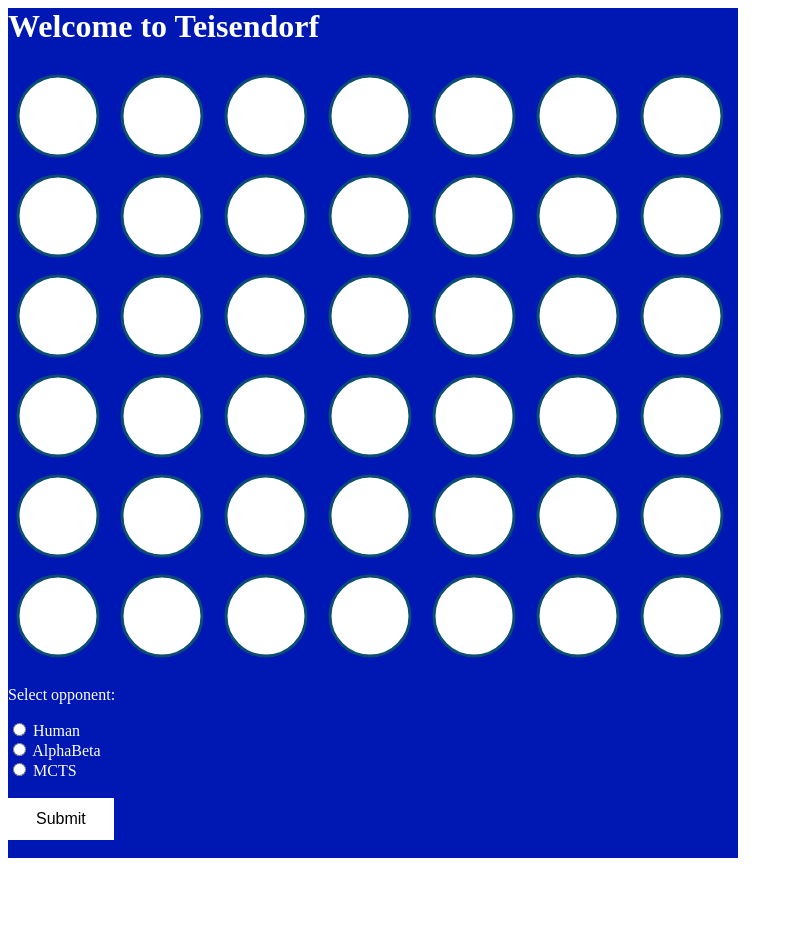
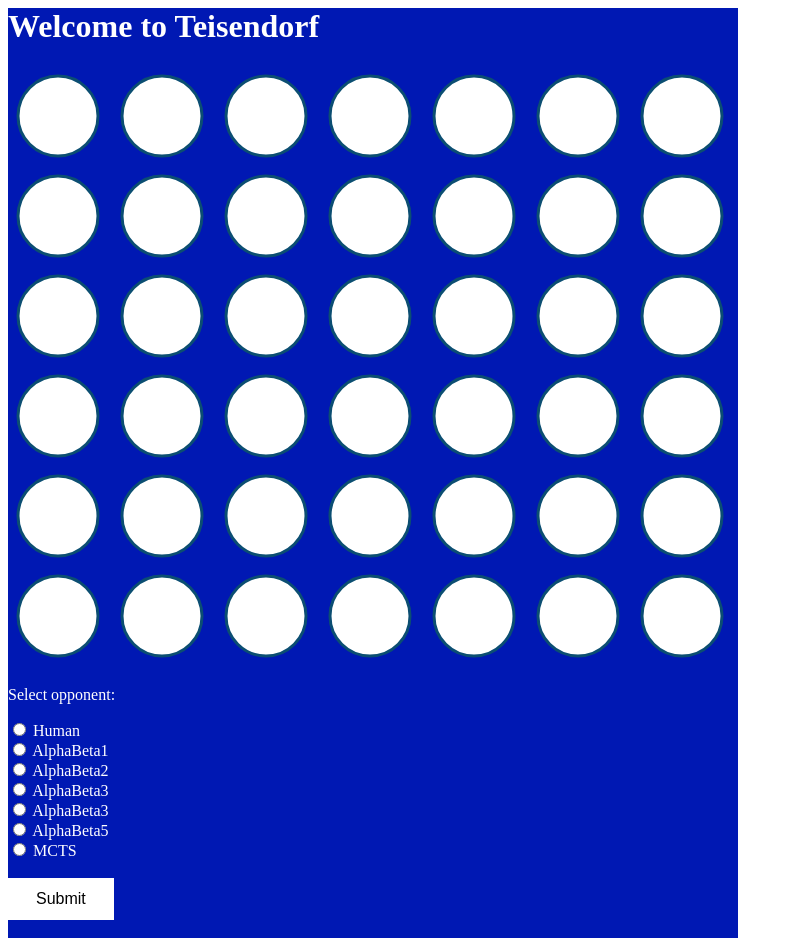
Before and after one commit to leo-pfeiffer/connect4-ai, a Flask app: page / in a window 1280 px wide. Shown: the whole page, without its empty margins (0-793 px from the left). Before the commit the page ends 858 px from the top, so only its background shows below. Run offline with Flask 2, Linux system fonts and the light colour scheme.

Commit message:
JS: Added different AB depth levels

```diff
--- a/connect4/js_app/flasktest.py
+++ b/connect4/js_app/flasktest.py
@@ -49,8 +49,20 @@ def gameBoard_to_matrix(gameBoard):
 
 def call_AI(gameBoard, ai):
     board = gameBoard_to_matrix(gameBoard)
-    if ai == 'AlphaBeta':
-        AB = AlphaBeta(board=board, no=2, name='AlphaBeta', depth=2)
+    if ai == 'AlphaBeta1':
+        AB = AlphaBeta(board=board, no=2, name='AlphaBeta1', depth=1)
+        selected_col = AB.selector(board, -math.inf, math.inf, True)
+    elif ai == 'AlphaBeta2':
+        AB = AlphaBeta(board=board, no=2, name='AlphaBeta2', depth=2)
+        selected_col = AB.selector(board, -math.inf, math.inf, True)
+    elif ai == 'AlphaBeta3':
+        AB = AlphaBeta(board=board, no=2, name='AlphaBeta3', depth=3)
+        selected_col = AB.selector(board, -math.inf, math.inf, True)
+    elif ai == 'AlphaBeta4':
+        AB = AlphaBeta(board=board, no=2, name='AlphaBeta3', depth=4)
+        selected_col = AB.selector(board, -math.inf, math.inf, True)
+    elif ai == 'AlphaBeta5':
+        AB = AlphaBeta(board=board, no=2, name='AlphaBeta3', depth=5)
         selected_col = AB.selector(board, -math.inf, math.inf, True)
     elif ai == 'MCTS':
         M = MCTS(board=board, no=2, name='MCTS')
--- a/connect4/js_app/templates/connect_html.html
+++ b/connect4/js_app/templates/connect_html.html
@@ -148,8 +148,16 @@
               <p>Select opponent:</p>
               <input type="radio" id="Human" name="opponent" value="Human">
               <label for="Human" color='white'>Human</label><br>
-              <input type="radio" id="AlphaBeta" name="opponent" value="AlphaBeta">
-              <label for="AlphaBeta">AlphaBeta</label><br>
+              <input type="radio" id="AlphaBeta1" name="opponent" value="AlphaBeta1">
+              <label for="AlphaBeta1">AlphaBeta1</label><br>
+              <input type="radio" id="AlphaBeta2" name="opponent" value="AlphaBeta2">
+              <label for="AlphaBeta2">AlphaBeta2</label><br>
+              <input type="radio" id="AlphaBeta3" name="opponent" value="AlphaBeta3">
+              <label for="AlphaBeta3">AlphaBeta3</label><br>
+              <input type="radio" id="AlphaBeta4" name="opponent" value="AlphaBeta4">
+              <label for="AlphaBeta4">AlphaBeta3</label><br>
+              <input type="radio" id="AlphaBeta5" name="opponent" value="AlphaBeta5">
+              <label for="AlphaBeta5">AlphaBeta5</label><br>
               <input type="radio" id="MCTS" name="opponent" value="MCTS">
               <label for="MCTS">MCTS</label><br><br>
         </div>
--- a/connect4/js_app/templates/static/script.js
+++ b/connect4/js_app/templates/static/script.js
@@ -106,12 +106,24 @@
 			// reset turns
 			numTurns = 0;
 
+			// reset opponent selection
+			opponent = "None";
+
+			// reset Player
+			currentPlayer = 'red';
+
 			return gameBoard;
 
 		};
 		const markNextFree = function (x) {
 			// x: x-value of clicked column
 			// get the next free position in the column or alert that column is full
+
+			if (opponent === "None"){
+				alert("To start the game, select your opponent and click submit.")
+				return;
+			}
+
 			let nextY;
 			nextY = false;
 
@@ -138,7 +150,6 @@
 			// check if game is over
 			if (isWinner(parseInt(x), nextY)) {
 				alert(currentPlayer + ' wins!');
-				console.log(gameBoard);
 				clearBoard();
 				return true;
 			}
@@ -172,7 +183,7 @@
 		let numRows = 6;
 		let numCols = 7;
 		let numTurns = 0;
-		let opponent = 'Human';
+		let opponent = "None";
 
 		let _init = function () {
 
--- a/connect4/js_app/templates/static/style.css
+++ b/connect4/js_app/templates/static/style.css
@@ -1,12 +1,34 @@
 * {
 	border: 0;
 	padding: 0;
+	box-sizing: border-box;
 }
 
 #game-board {
 	background: #0018b3;
 	width: 730px;
 	cursor: pointer;
+}
+
+/* Create two unequal columns that floats next to each other */
+.textcolumn {
+  float: left;
+  padding: 10px;
+}
+
+.left {
+  width: 25%;
+}
+
+.right {
+  width: 75%;
+}
+
+/* Clear floats after the columns */
+.textrow:after {
+  content: "";
+  display: table;
+  clear: both;
 }
 
 .column {
--- a/connect4/lib/gameplay.py
+++ b/connect4/lib/gameplay.py
@@ -16,6 +16,7 @@ def play_game(players, board):
     while not Board.so_won(board, players[turn ^ 1].no) and len(Board.valid_locations(board)) > 0:
         if should_print:
             print("{}:".format(players[turn].name))
+
         selected_col = players[turn].selector(board, -math.inf, math.inf, True)
 
         if Board.legal_check(board, selected_col):
@@ -48,6 +49,6 @@ if __name__ == '__main__':
     M1 = MCTS(board, no=1, name='MCTS1')
     M2 = MCTS(board, no=2, name='MCTS2')
 
-    players = [H1, M2]
+    players = [M1, M2]
 
     play_game(players, board)       # do this to play game
```
Also changed, not shown: connect4/lib/players.py (+5 -5 lines).
